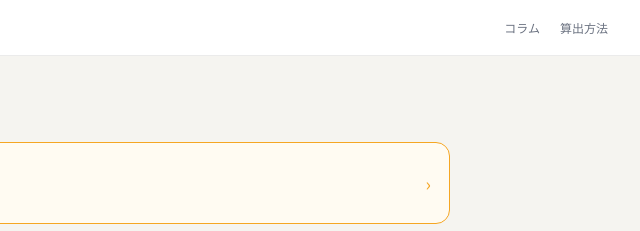
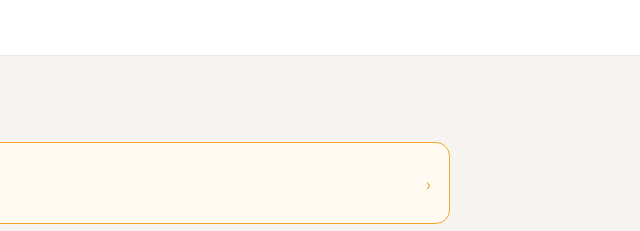
Before and after one commit to kokingbeach-netizen/sunny-app, a website: page index.html in a window 1280 px wide. Shown: the top 231 px of the page, 640-1280 px from the left. Drawn offline with nearby package versions, Linux system fonts and the light colour scheme.

Commit message:
index.html・sunny_hiatari.html ヘッダーナビ整理

```diff
--- a/index.html
+++ b/index.html
@@ -545,8 +545,6 @@
     <span class="logo-sub logo-launching" style="color:#FC5F0A;font-size:12px;font-weight:700;">Launching...</span>
   </a>
   <nav class="topbar-nav">
-    <a href="column/index.html" class="nav-link">コラム</a>
-    <a href="sunny_how_it_works.html" class="nav-link">算出方法</a>
   </nav>
 </header>
 
```
Also changed, not shown: column/sunny_hiatari.html (+0 -1 lines).
